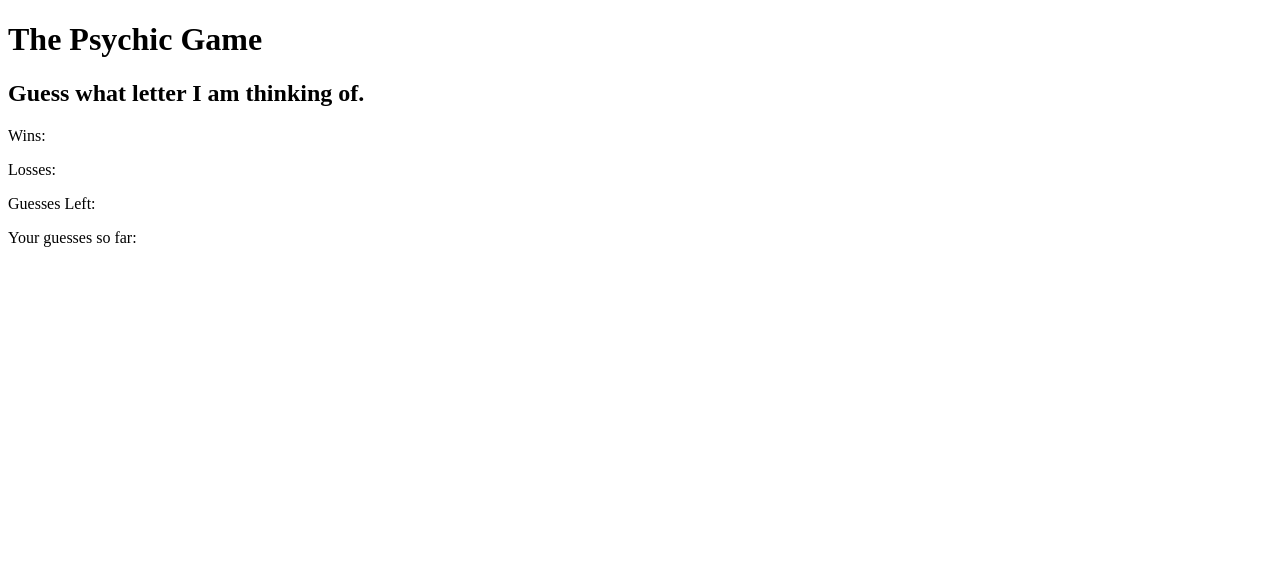
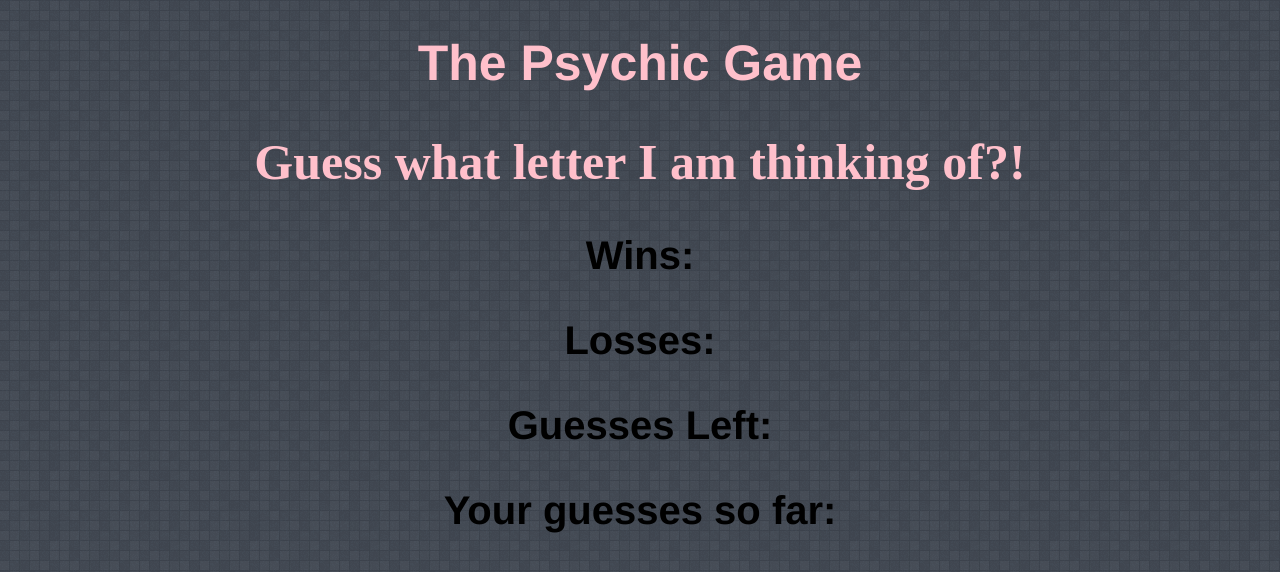
Before and after one commit to Mamitin/Psychic-Game, a plain HTML site: page index.html in a window 1280 px wide. Drawn offline with Linux system fonts and the light colour scheme.

Commit message:
added css styling and updated readme.md

```diff
--- a/assets/css/style.css
+++ b/assets/css/style.css
@@ -0,0 +1,25 @@
+body {
+    text-align: center;
+    float: center;
+    background-image: url(../images/random_grey_variations.png);
+}
+
+h1 {
+    color: pink;
+    font-size: 50px;
+    font-family: 'Franklin Gothic Medium', 'Arial Narrow', Arial, sans-serif;
+}
+
+h2 {
+    color:pink;
+    font-size: 50px;
+}
+
+p {
+    font-size: 40px;
+    font-family: 'Franklin Gothic Medium', 'Arial Narrow', Arial, sans-serif;
+}
+
+p.thicker {
+    font-weight: bold;
+}
--- a/index.html
+++ b/index.html
@@ -1,23 +1,29 @@
 <!DOCTYPE html>
 <html lang="en">
+
 <head>
     <meta charset="UTF-8">
     <meta name="viewport" content="width=device-width, initial-scale=1.0">
     <meta http-equiv="X-UA-Compatible" content="ie=edge">
+
+    <link href="assets/css/reset.css" rel="stylesheet">
+    <link href="assets/css/style.css" rel="stylesheet">
+
     <title>Psychic Game</title>
 </head>
+
 <body>
 
 
     <h1>The Psychic Game</h1>
 
-    <h2>Guess what letter I am thinking of.</h2>
+    <h2>Guess what letter I am thinking of?!</h2>
 
-    <p id= "winsText">Wins:</p>
+    <strong><p id="winsText">Wins:</p></srong>
 
-    <p id= "lossesText">Losses:</p>
+    <p id="lossesText">Losses:</p>
 
-    <p id= "guessesLeft">Guesses Left:</p>
+    <p id="guessesLeft">Guesses Left:</p>
 
     <p id="guessesSoFarText">Your guesses so far:</p>
 
@@ -25,4 +31,5 @@
 
 
 </body>
+
 </html>
```
Also changed, not shown: assets/Images/random_grey_variations.png (added), 1 other file.
